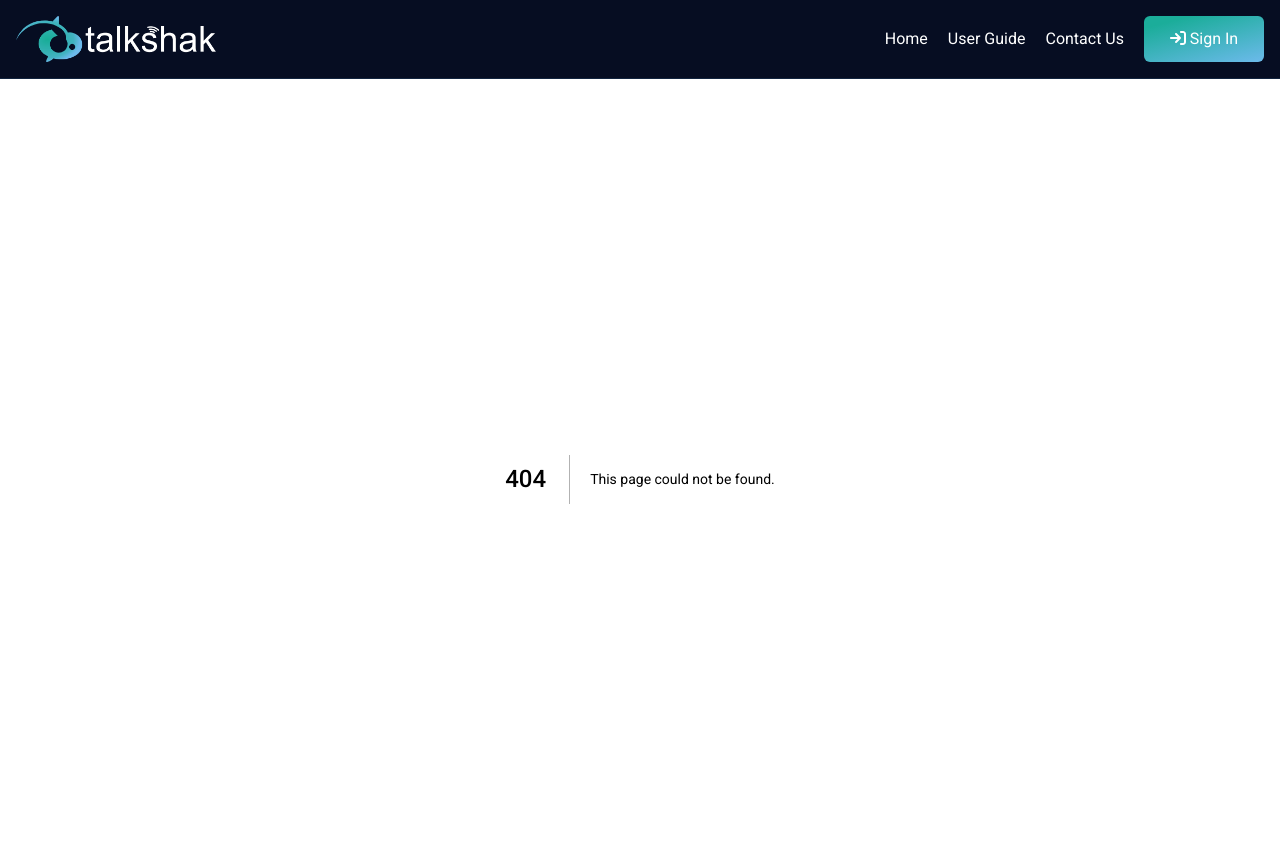
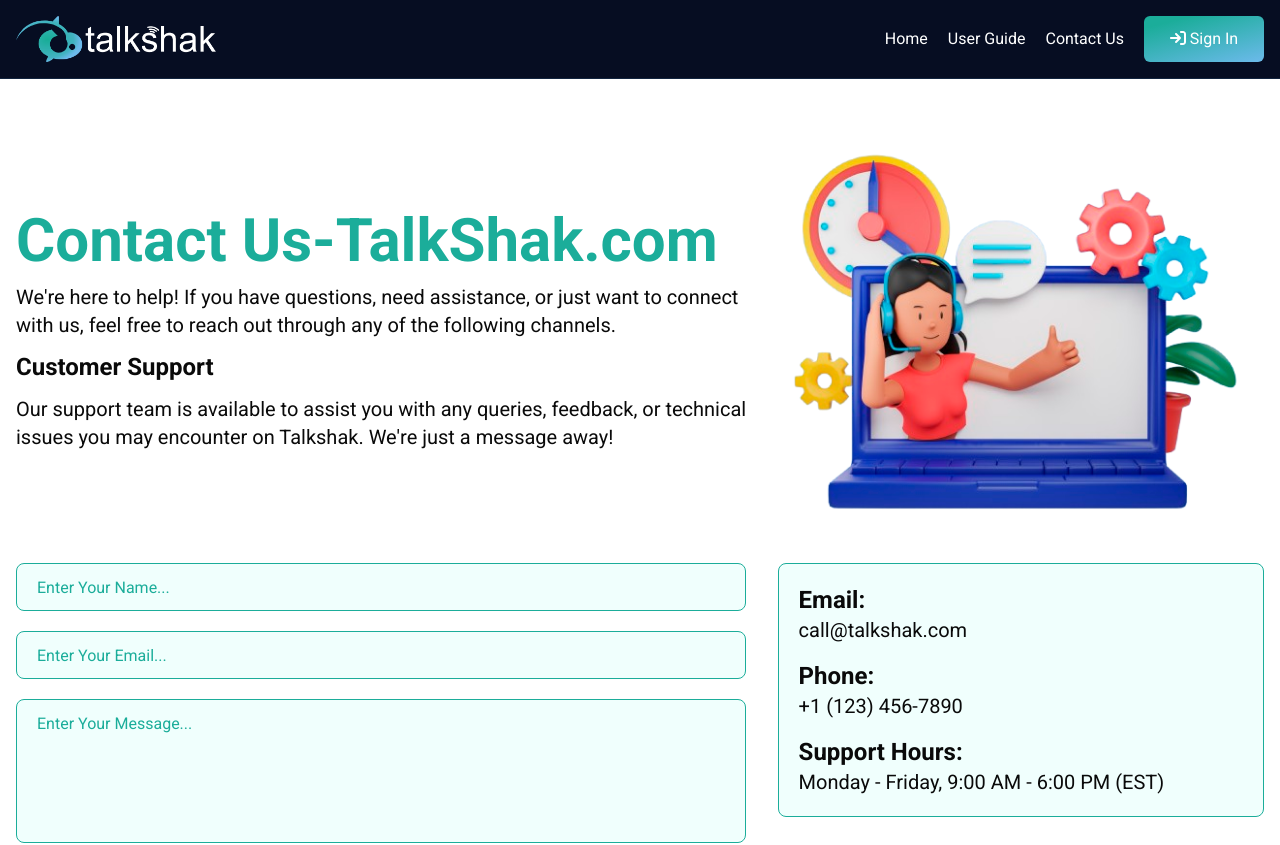
Before and after one commit to hamza-waqar556/talk-shak, a Next.js app: page /contact_us in a window 1280 px wide. Before the commit this address had no page. Shown: the top 845 px of the page. Built offline with nearby package versions, Linux system fonts and the light colour scheme.

Commit message:
Contact us page completed

```diff
--- /dev/null
+++ b/src/app/contact_us/page.js
@@ -0,0 +1,82 @@
+// Import Image component from next
+import Image from 'next/image';
+
+// Import Link component from next
+import Link from 'next/link'
+
+import ContactForm from '../../components/ContactForm';
+
+export default function ContactUs() {
+    return (
+        <>
+            <section id="user-guide-banner" className="py-10 md:py-60px bg-white">
+                <div className="container px-4 md:w-md lg:w-lg xl:w-xl">
+                    <div className="flex flex-col lg:flex-row justify-start md:items-end lg:items-center gap-x-4 gap-y-4 md:justify-between mb-8 lg:mb-10">
+                        <div className="w-full lg:w-3/5">
+                            <h1 className="text-4xl lg:text-6xl text-primary-color font-semibold mb-3">
+                                Contact Us-TalkShak.com
+                            </h1>
+                            <div className="">
+                                <p className="text-base lg:text-xl mb-3">
+                                    We're here to help! If you have questions, need assistance, or just want to connect with us, feel free to reach out through any of the following channels.
+                                </p>
+                                <h3 className="text-xl lg:text-2xl mb-3 font-semibold">
+                                    Customer Support
+                                </h3>
+                                <p className="text-base lg:text-xl">
+                                    Our support team is available to assist you with any queries, feedback, or technical issues you may encounter on Talkshak. We're just a message away!
+                                </p>
+                            </div>
+                        </div>
+                        <div className="w-full lg:w-2/5">
+                            <div className="relative w-full h-60 lg:h-96">
+                                <Image
+                                    src="/images/contact-page-img.png"
+                                    alt="contact-page-img"
+                                    layout="fill"  // This makes the image fill the parent container
+                                    objectFit="contain"  // Ensures the image maintains its aspect ratio
+                                    className="rounded"  // Optional: any other styling
+                                />
+                            </div>
+                        </div>
+                    </div>
+
+                    <div className="flex flex-col lg:flex-row justify-start md:items-end lg:items-start gap-x-8 gap-y-4 md:justify-between">
+                        <div className="w-full lg:w-3/5">
+                            <ContactForm />
+                        </div>
+                        <div className="w-full lg:w-2/5">
+                            <div className="w-full p-5 bg-light-primary-color border border-primary-color rounded-lg">
+                                <div className="text-base md:text-xl mb-4">
+                                    <h3 className="text-xl font-semibold md:text-2xl">
+                                        Email:
+                                    </h3>
+                                    <p className="">
+                                        call@talkshak.com
+                                    </p>
+                                </div>
+                                <div className="text-base md:text-xl mb-4">
+                                    <h3 className="text-xl font-semibold md:text-2xl">
+                                        Phone:
+                                    </h3>
+                                    <p className="">
+                                        +1 (123) 456-7890
+                                    </p>
+                                </div>
+                                <div className="text-base md:text-xl">
+                                    <h3 className="text-xl font-semibold md:text-2xl">
+                                        Support Hours:
+                                    </h3>
+                                    <p className="">
+                                        Monday - Friday, 9:00 AM - 6:00 PM (EST)
+                                    </p>
+                                </div>
+                            </div>
+                        </div>
+                    </div>
+                </div>
+            </section>
+
+        </>
+    )
+}
--- a/src/app/globals.css
+++ b/src/app/globals.css
@@ -26,6 +26,7 @@
   --black: #000000;
   --secondary-color: #6cbaeb;
   --primary-color: #1bad9a;
+  --light-primary-color: #F0FFFD;
   --deactive-color: #f31414;
   --active-color: #28a745;
   --offline-user-color: #a5a5a5;
--- a/src/app/user_guide/page.js
+++ b/src/app/user_guide/page.js
@@ -178,18 +178,18 @@
                         </div>
                         <div className="mb-5">
                             <h3 className="text-2xl md:text-3xl font-semibold mb-1">
-                                Can I use Talkshak for business meetings?
+                                Can I use TalkShak for business meetings?
                             </h3>
                             <p className="text-sm md:text-lg">
-                                Absolutely. Talkshak is perfect for professional networking, meetings, and collaborations.
+                                Absolutely. TalkShak is perfect for professional networking, meetings, and collaborations.
                             </p>
                         </div>
                         <div className="">
                             <h3 className="text-2xl md:text-3xl font-semibold mb-1">
-                                What devices can I use Talkshak on?
+                                What devices can I use TalkShak on?
                             </h3>
                             <p className="text-sm md:text-lg">
-                                Talkshak is compatible with all major devices. Simply download the app to get started.
+                                TalkShak is compatible with all major devices. Simply download the app to get started.
                             </p>
                         </div>
                     </div>
--- /dev/null
+++ b/src/components/ContactForm.js
@@ -0,0 +1,19 @@
+export default function ContactForm() {
+    return (
+        <form action="/" className="w-full">
+            <div className=" h-12 w-full mb-5">
+                <input type="text" placeholder="Enter Your Name..." className="px-5 text-primary-color w-full h-full bg-light-primary-color border border-primary-color rounded-lg placeholder:text-primary-color focus-visible:outline-none focus-visible:border-primary-color focus-visible:border-2" />
+            </div>
+            <div className=" h-12 w-full mb-5">
+                <input type="text" placeholder="Enter Your Email..." className="px-5 text-primary-color w-full h-full bg-light-primary-color border border-primary-color rounded-lg placeholder:text-primary-color focus-visible:outline-none focus-visible:border-primary-color focus-visible:border-2" />
+            </div>
+            <div className=" h-36 w-full mb-5">
+                <textarea name="" className="px-5 py-3 text-primary-color w-full h-full bg-light-primary-color border border-primary-color rounded-lg placeholder:text-primary-color focus-visible:outline-none focus-visible:border-primary-color focus-visible:border-2 resize-none" placeholder="Enter Your Message..." id=""></textarea>
+            </div>
+            <button className="font-semibold text-white bg-theme-gradient transition-all capitalize h-10 md:h-46px w-full md:w-2/4 rounded-md flex items-center justify-center gap-1 hover:scale-105 active:scale-95 ">
+                Sign In
+            </button>
+        </form>
+    )
+
+}
--- a/src/components/Footer.js
+++ b/src/components/Footer.js
@@ -64,7 +64,7 @@
                     </Link>
                   </li>
                   <li>
-                    <Link href="/" className='text-sm sm:text-lg hover:text-secondary-color transition-all'>
+                    <Link href="/contact_us" className='text-sm sm:text-lg hover:text-secondary-color transition-all'>
                       Contact Us
                     </Link>
                   </li>
--- a/src/components/Header.js
+++ b/src/components/Header.js
@@ -51,7 +51,7 @@
                 </Link>
               </li>
               <li className="">
-                <Link href="/" className="text-white hover:text-secondary-color transition-all capitalize">
+                <Link href="/contact_us" className="text-white hover:text-secondary-color transition-all capitalize">
                   Contact Us
                 </Link>
               </li>
@@ -73,7 +73,7 @@
                   </Link>
                 </DropdownMenuItem>
                 <DropdownMenuItem className="hover:text-secondary-color transition-all capitalize">
-                  <Link href="/">
+                  <Link href="/contact_us">
                     Contact Us
                   </Link>
                 </DropdownMenuItem>
--- a/tailwind.config.js
+++ b/tailwind.config.js
@@ -23,6 +23,7 @@
         'deactive-color': 'var(--deactive-color)',
         'active-color': 'var(--active-color)',
         'offline-user-color': 'var(--offline-user-color)',
+        'light-primary-color': 'var(--light-primary-color)',
         background: 'hsl(var(--background))',
         foreground: 'hsl(var(--foreground))',
         card: {
```
Also changed, not shown: public/images/contact-page-img.png (added).
